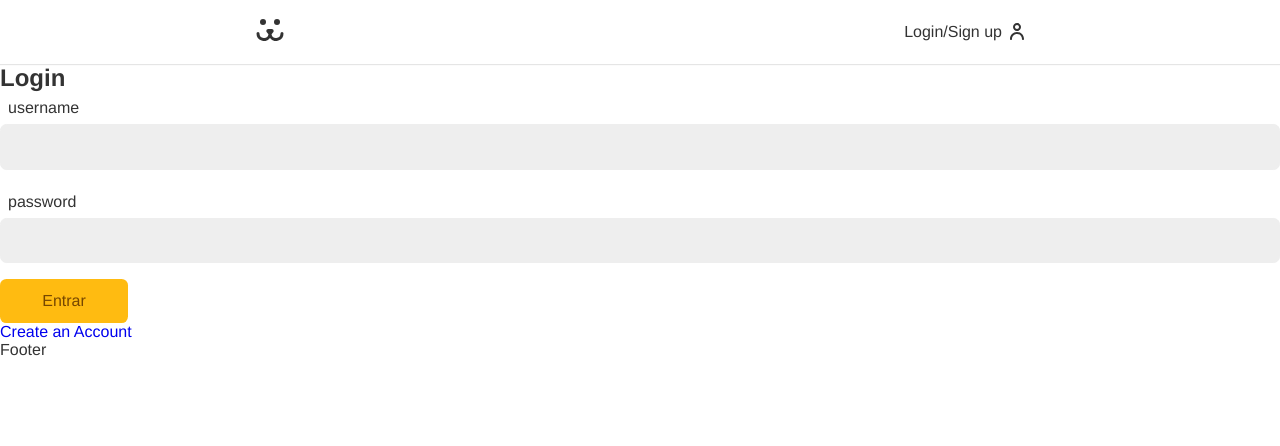
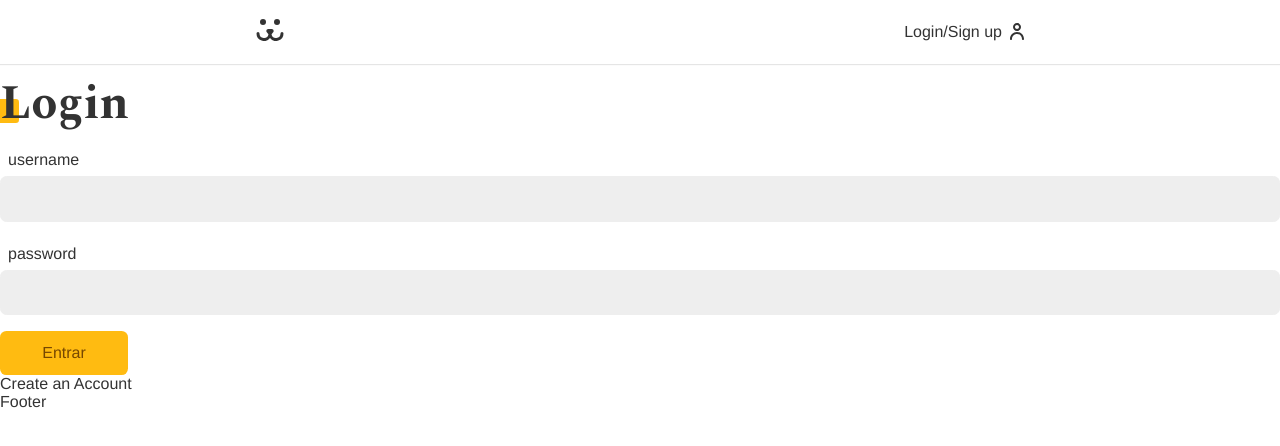
Before and after one commit to Vitor-Silva-developer/Dogs, a React (Create React App) app: page /login in a window 1280 px wide. Shown: the top 446 px of the page. Built offline with nearby package versions, Linux system fonts and the light colour scheme.

Commit message:
created some styles of the login page

```diff
--- a/public/index.html
+++ b/public/index.html
@@ -4,11 +4,12 @@
     <meta charset="utf-8" />
     <meta name="viewport" content="width=device-width, initial-scale=1" />
     <meta name="theme-color" content="#000000" />
-    <meta
-      name="description"
-      content="Dogs - A Social media for dogs"
+    <meta name="description" content="Dogs - A Social media for dogs" />
+    <link rel="preconnect" href="https://fonts.gstatic.com" />
+    <link
+      href="https://fonts.googleapis.com/css2?family=Spectral:wght@700&display=swap"
+      rel="stylesheet"
     />
-
     <title>Dogs</title>
   </head>
   <body>
--- a/src/App.css
+++ b/src/App.css
@@ -39,4 +39,39 @@
 }
 a{
   text-decoration: none;
+  color: #333;
 }
+
+.title{
+  font-family: var(--type-second);
+  line-height: 1;
+  font-size: 3rem;
+  margin: 1rem 0;
+  position: relative;
+  z-index: 1;
+}
+.title::after{
+  content: '';
+  display: block;
+  width: 1.5rem;
+  height: 1.5rem;
+  background-color: #fb1;
+  position: absolute;
+  bottom: 5px;
+  left: -5px;
+  border-radius: .2rem;
+  z-index: -1;
+}
+
+.animeLeft{
+  opacity: 0;
+  transform: translateX(-20px);
+  animation: animeLeft .3s forwards;
+}
+
+@keyframes animeLeft{
+  to{
+    opacity: 1;
+    transform: initial;
+  }
+}
--- /dev/null
+++ b/src/Components/Helper/error.js
@@ -0,0 +1,11 @@
+import React from 'react'
+
+const error = ({error}) => {
+    if(!error) return null;
+
+    return (
+        <p style={{color: '#f31', margin: '1rem 0'}}>{error}</p>
+    )
+}
+
+export default error;
--- a/src/Components/Login/LoginForm.js
+++ b/src/Components/Login/LoginForm.js
@@ -4,6 +4,7 @@
 import Button from "./formComponents/Button/Button";
 import Input from "./formComponents/Input/Input";
 import useForm from "../../Hooks/useForm";
+import Error from '../Helper/error';
 import { UserContext } from "../../UserContext";
 
 const LoginForm = () => {
@@ -21,8 +22,8 @@
   }
 
   return (
-    <section>
-      <h1>Login</h1>
+    <section className="animeLeft">
+      <h1 className="title">Login</h1>
 
       <form action="" onSubmit={handleSubmit}>
         <Input name="username" label="username" type="text" {...username} />
@@ -32,7 +33,7 @@
         ) : (
           <Button>Entrar</Button>
         )}
-        {error && <p>{error}</p>}
+        <Error error={error} />
       </form>
 
       <Link to="/login/SignUp" element={<SignUp />}>
```
